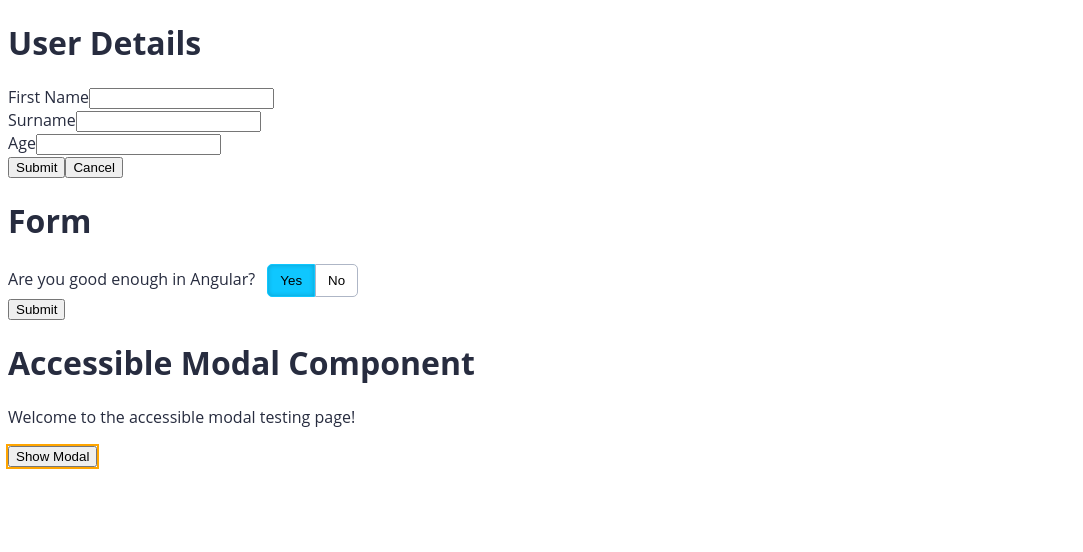
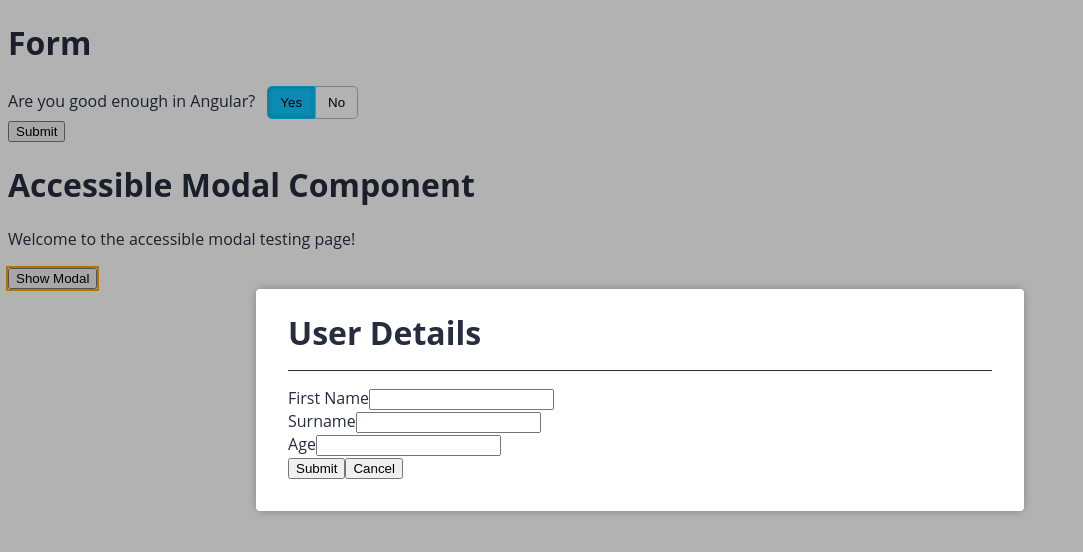
Before and after one commit to carolvasc/angular-accessibility, an Angular app: page / in a window 1280 px wide. Both pictures are taken after a click on the button "Show Modal". Shown: the top 552 px of the page, without its empty margins (0-1083 px from the left). Built offline with nearby package versions, Linux system fonts and the light colour scheme.

Commit message:
(WIP) style: estilização do modal

```diff
--- a/src/app/shared/components/modal/modal.component.less
+++ b/src/app/shared/components/modal/modal.component.less
@@ -0,0 +1,34 @@
+.modal-overlay {
+  position: fixed;
+  z-index: 100;
+  top: 0;
+  left: 0;
+  right: 0;
+  bottom: 0;
+
+  display: flex;
+  align-items: center;
+  justify-content: center;
+
+  background-color: rgba(0, 0, 0, 0.3);
+
+  .modal-content {
+    padding: 0 2rem 2rem 2rem;
+    margin: 2%;
+    min-width: 94%;
+
+    @media (min-width: 600px) {
+      min-width: 60%;
+    }
+
+    border-radius: 4px;
+    box-shadow: 0 0 8px rgba(0, 0, 0, .25);
+    background-color: #FFF;
+
+    .modal-title {
+      border-bottom: solid 1px;
+      padding-bottom: 1rem;
+      margin-bottom: 1rem;
+    }
+  }
+}
```
